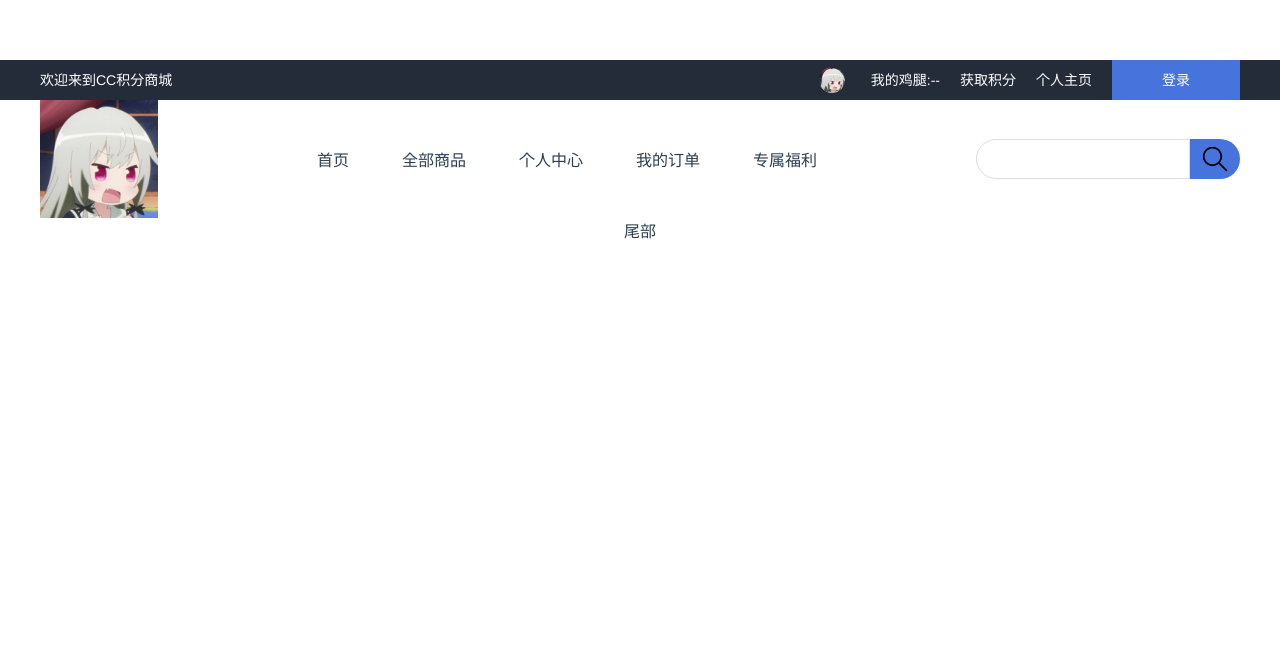
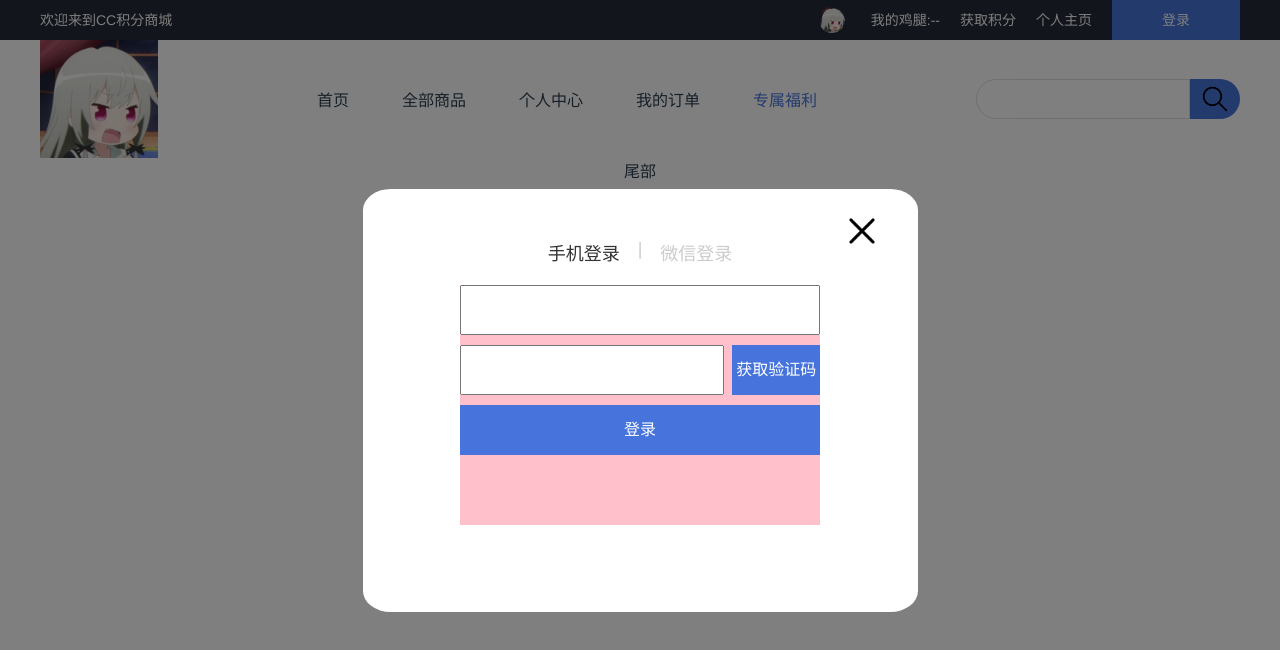
Before and after one commit to haifengyina2333/My_Vue2_One, a Vue app: page /free in a window 1280 px wide. Shown: the top 650 px of the page. Built offline with nearby package versions, Linux system fonts and the light colour scheme.

Commit message:
完成了首页的路由和登录窗口的交互及样式

```diff
--- a/src/App.vue
+++ b/src/App.vue
@@ -5,6 +5,9 @@
     <Header></Header>
     <router-view></router-view>
     <Footer></Footer>
+
+    <!-- 登录窗口 -->
+    <Login v-show="isShowLoginModal"></Login>
   </div>
 </template>
 
@@ -12,11 +15,24 @@
 import TopBat from "./components/TopBat"
 import Header from "./components/Header"
 import Footer from "./components/Footer"
+import Login from "./components/Login"
+import {mapState} from "vuex"
+
 
 export default {
   name: 'App',
   components: {
-    TopBat,Header,Footer
+    TopBat,Header,Footer,Login
+  },
+  data(){
+    return{
+
+    }
+  },
+  computed:{
+    ...mapState({
+      isShowLoginModal:state => state.showLoginModal.isShowLoginModal
+    })
   }
 }
 </script>
@@ -28,6 +44,6 @@ export default {
   -moz-osx-font-smoothing: grayscale;
   text-align: center;
   color: #2c3e50;
-  margin-top: 60px;
+  margin-top: 0px;
 }
 </style>
--- a/src/assets/css/global.css
+++ b/src/assets/css/global.css
@@ -13,3 +13,4 @@ input{
 ul{
     list-style: none;
 }
+@base-color: #4774dc;
--- a/src/components/Header.vue
+++ b/src/components/Header.vue
@@ -5,11 +5,12 @@
 
     <div class="nav">
       <ul>
-        <li>首页</li>
-        <li>全部商品</li>
-        <li>个人中心</li>
-        <li>我的订单</li>
-        <li>专属福利</li>
+        <!-- 编程路由导航 -->
+        <li @click="$router.push('/home')" :class="$route.path ==='/home' ? 'active':''">首页</li>
+        <li @click="$router.push('/goods')" :class="$route.path ==='/goods' ? 'active':''">全部商品</li>
+        <li @click="$router.push('/user')" :class="$route.path ==='/user' ? 'active':''">个人中心</li>
+        <li @click="$router.push('/order')" :class="$route.path ==='/order' ? 'active':''">我的订单</li>
+        <li @click="$router.push('/free')" :class="$route.path ==='/free' ? 'active':''">专属福利</li>
       </ul>
     </div>
     <div class="search">
@@ -39,6 +40,9 @@ export default {
   justify-content: space-between;
 
 }
+.nav ul .active{
+  color: #4774dc;
+}
 .search{
   display: flex;
 }
--- /dev/null
+++ b/src/components/Login.vue
@@ -0,0 +1,137 @@
+<template>
+    <!-- 全屏覆盖 -->
+    <div class="login-modal" @click="">
+        <div class="mask" @click="close"></div>
+        <div class="login-box">
+            <img class="close" src="../assets/img/close.png" alt="" @click="close">
+            <ul class="title">
+                <li :class="isShowForm?'active':''" @click="isShowForm=true">手机登录</li>
+                <li style="margin: 0px 18px; cursor:none">|</li>
+                <li :class="!isShowForm ?'active':''" @click="isShowForm=false">微信登录</li>
+            </ul>
+            <div class="body">
+                <div class="from" v-show="isShowForm">
+
+                    <div class="input-gruop">
+                        <input type="text" >
+                    </div>
+                    <div class="input-gruop">
+                        <input type="text" class="code">
+                        <div class="btn">获取验证码</div>
+                    </div>
+                    <div class="btn">登录</div>
+                </div>
+                <div class="wx-qrcode" v-show="!isShowForm">
+
+                </div>
+            </div>
+        </div>
+    </div>
+</template>
+
+<script>
+import { mapMutations } from 'vuex';
+export default {
+    data() {
+        return {
+            isShowForm:true
+        }
+    },
+    methods: {
+        ...mapMutations({
+            chanIsShowLoginModal: "showLoginModal/chanIsShowLoginModal"
+        }),
+        close() {
+            this.chanIsShowLoginModal(false)
+        }
+    }
+}
+</script>
+
+<style scoped>
+.login-modal {
+    width: 100%;
+    height: 100%;
+    position: fixed;
+    left: 0;
+    top: 0;
+}
+
+.mask {
+    width: 100%;
+    height: 100%;
+    background-color: rgba(0, 0, 0, .5);
+}
+
+.login-box {
+    width: 555px;
+    height: 423px;
+    position: absolute;
+    border-radius: 5%;
+    left: 0;
+    top: 0;
+    bottom: 0;
+    right: 0;
+    margin: auto;
+    background-color: #fff;
+}
+
+.close {
+    /* 小手 */
+    cursor: pointer;
+    position: absolute;
+    left: 480px;
+    top: 24px;
+    width: 38px;
+}
+
+.title{
+    display: flex;
+    justify-content: center;
+    padding: 50px 0px 20px;
+    color: #ccc;
+    font-size: 18px;
+}
+.title li{
+    cursor: pointer;
+}
+.title .active{
+    color: #333;
+}
+.body{
+    width: 360px;
+    height: 240px;
+    margin: 0 auto;
+    background-color: pink;
+}
+.btn{
+    height: 50px;
+    line-height: 50px;
+    background-color: #4774dc;
+    text-align: center;
+    color: #fff;
+}
+.input-gruop{
+    display: flex;
+    justify-content: space-between;
+    margin-bottom: 10px;
+}
+.input-gruop input{
+    width: 100%;
+    height: 50px;
+    text-indent: 10px;
+
+}
+.input-gruop .btn{
+    width: 120px
+
+
+}
+.code{
+    width: 160px;
+    height: 50px;
+    margin-right: 8px;
+    text-indent: 10px;
+}
+
+</style>
--- a/src/components/TopBat.vue
+++ b/src/components/TopBat.vue
@@ -13,7 +13,7 @@
           <li>我的鸡腿:--</li>
           <li>获取积分</li>
           <li>个人主页</li>
-          <li class="login-btn">登录</li>
+          <li class="login-btn" @click="toLogin">登录</li>
         </ul>
       </div>
     </div>
@@ -21,8 +21,16 @@
 </template>
 
 <script>
+import { mapMutations } from 'vuex';
 export default {
-
+  methods:{
+    ...mapMutations({
+      chanIsShowLoginModal:"showLoginModal/chanIsShowLoginModal"
+    }),
+    toLogin(){
+      this.chanIsShowLoginModal(true)// 修改Vuex的中的值
+    }
+  }
 }
 </script>
 
--- a/src/router/index.js
+++ b/src/router/index.js
@@ -3,9 +3,29 @@ import Home from "../views/Home"
 const routes = [
     {
         path:'/',
+        redirect:'/home'
+    },
+    {
+        path:'/home',
         name:'Home',
         component: Home
     },
+    {
+        path:'/goods',
+        component:()=>import('../views/Goods.vue')
+    },
+    {
+        path:'/order',
+        component:()=>import('../views/Order.vue')
+    },
+    {
+        path:'/user',
+        component:()=>import('../views/User.vue')
+    },
+    {
+        path:'/free',
+        component:()=>import('../views/Free.vue')
+    }
 
 ]
 
--- a/src/store/index.js
+++ b/src/store/index.js
@@ -4,15 +4,20 @@ import Vue from 'vue'
 import Vuex from 'vuex'
 //应用Vuex插件
 Vue.use(Vuex)
+
+import showLoginModal from './showLoginModal'
 //准备actions对象一响应组件中用户的动作
-const actions = { }
-//准备mutations对象一修改state中的数据
-const mutations = {}
-//准备state对象一保存具体的数据
-const state = {}
+// const actions = { }
+// //准备mutations对象一修改state中的数据
+// const mutations = {}
+// //准备state对象一保存具体的数据
+// const state = {}
 //创建并暴露store
 export default new Vuex.Store({
-    actions,
-    mutations,
-    state
+    // actions,
+    // mutations,
+    // state,
+    modules:{
+        showLoginModal
+    }
 })
--- /dev/null
+++ b/src/store/showLoginModal/index.js
@@ -0,0 +1,14 @@
+export default{
+    namespaced:true,
+    state:{
+        isShowLoginModal:true
+    },
+    mutations:{
+        chanIsShowLoginModal(state,payload){
+            state.isShowLoginModal = payload
+        }
+    },
+    actions:{
+
+    },
+}
--- /dev/null
+++ b/src/views/Goods.vue
@@ -0,0 +1,15 @@
+<template>
+  <div>
+    全部商品
+  </div>
+</template>
+
+<script>
+export default {
+
+}
+</script>
+
+<style>
+
+</style>
```
Also changed, not shown: src/assets/img/close.png (added), src/views/Free.vue (added), src/views/Order.vue (added), src/views/User.vue (added).
